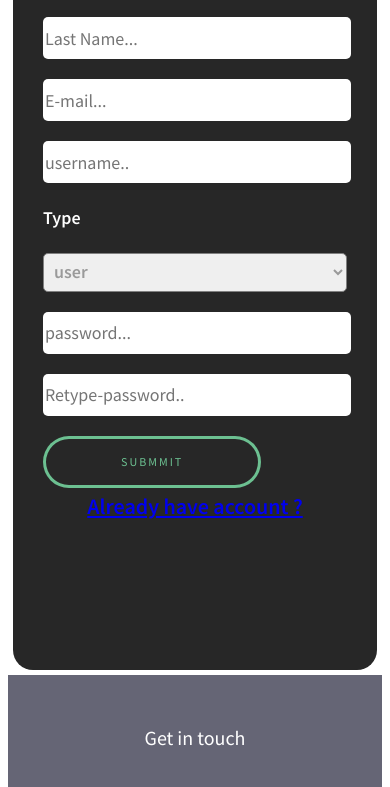
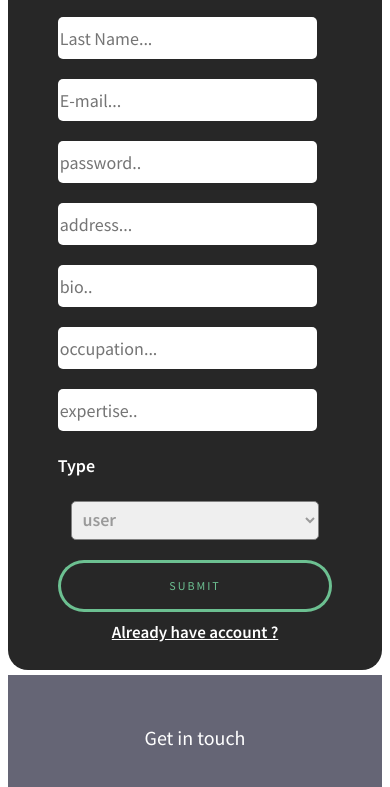
Before and after one commit to mujohn26/FREE-MENTORS, a plain HTML site: page UI/pages/signup-page.html in a window 390 px wide. Shown: the part 282-1069 px from the top of the page. Drawn offline with Linux system fonts and the light colour scheme.

Commit message:
bg(requestsession):correct button on request session page
correction of footer size at the bottom
correction of button on request mentorship page

[start #168250681]

```diff
--- a/UI/css/main.css
+++ b/UI/css/main.css
@@ -594,7 +594,7 @@ input[type="button"]:hover,
 button:hover,
 .button:hover,
 .pop-button:hover,
-.login-button:hover {
+.login-button:hover,.signup-button:hover {
   background-color: rgba(108, 192, 145, 0.15);
 }
 
@@ -1038,7 +1038,7 @@ input[type="password"] {
   height: 40px;
   font-size: 18px;
 }
-.login-link a {
+.login-link,.signup-link{
   font-size: 17px;
   line-height: 20px;
   color: white;
@@ -1111,12 +1111,13 @@ input[type="password"] {
   background: white;
 }
 .signupbox {
-  width: 360px;
+  width: 300px;
   height: 755px;
   background: #272727;
-  padding: 70px 30px;
+  padding: 70px 50px;
   margin: 5px;
   border-radius: 20px;
+
 }
 .signup-img {
   display: flex;
@@ -1138,9 +1139,10 @@ input[type="password"] {
   text-align: center;
 }
 .signupbox input {
-  width: 100%;
+  width: 93%;
   margin-bottom: 20px;
   border-radius: 0.3em;
+
 }
 .signupbox input[type="text"],
 input[type="password"] {
@@ -1162,7 +1164,7 @@ input[type="password"] {
 .signupbox select {
   margin: 20px auto;
   display: block;
-  width: 100%;
+  width: 90%;
   padding: 6px;
   border: 1px solid gray;
   font-weight: bold;
@@ -1661,3 +1663,36 @@ input[type="password"],input[type="email"] {
 .container-wrap {
   padding-bottom: 2.5rem;
 }
+.signup-button{
+  -moz-appearance: none;
+  -webkit-appearance: none;
+  -ms-appearance: none;
+  appearance: none;
+  -moz-transition: background-color 0.2s ease-in-out, color 0.2s ease-in-out;
+  -webkit-transition: background-color 0.2s ease-in-out, color 0.2s ease-in-out;
+  -ms-transition: background-color 0.2s ease-in-out, color 0.2s ease-in-out;
+  transition: background-color 0.2s ease-in-out, color 0.2s ease-in-out;
+  background-color: transparent;
+  box-shadow: inset 0 0 0 3px #6cc091;
+  color: #6cc091 !important;
+  border-radius: 30px;
+  border: 0;
+  cursor: pointer;
+  display: inline-block;
+  font-size: 0.75em;
+  font-weight: 400;
+  height: 15%;
+  line-height: 4.4em;
+  letter-spacing: 2px;
+  padding: 0 9.3em;
+  vertical-align: middle;
+  text-align: center;
+  text-decoration: none;
+  text-transform: uppercase;
+  white-space: nowrap;
+
+
+
+
+
+}
--- a/UI/pages/signup-page.html
+++ b/UI/pages/signup-page.html
@@ -1,4 +1,4 @@
-<!DOCTYPE HTML>
+<!DOCTYPE html>
 
 <html>
   <head>
@@ -7,79 +7,76 @@
     <meta name="viewport" content="width=device-width, initial-scale=1" />
     <link rel="stylesheet" href="../css/main.css" />
     <script type="text/javascript" src="../js/popup.js"></script>
-        <link rel="stylesheet" href="../css/fontawesome/css/all.css">
+    <link rel="stylesheet" href="../css/fontawesome/css/all.css" />
   </head>
   <body class="subpage">
-
     <!-- Header -->
     <header id="header">
       <div class="inner">
         <a href="index.html" class="logo">Free Mentors</a>
         <nav id="nav">
           <a href="../index.html">Home</a>
-						<a href="#">contact</a>
-						<a href="#">Help</a>
+          <a href="contact-us.html">contact</a>
         </nav>
-					<a href="#navPanel" class="navPanelToggle"><span class="fa fa-bars"></span></a>
+        <a href="#navPanel" class="navPanelToggle"
+          ><span class="fa fa-bars"></span
+        ></a>
       </div>
     </header>
     <!--MAIN-->
-            <div  class="header-main-signup">
+    <div class="header-main-signup">
       <div class="signupbox">
         <div class="signup-img">
-                <img src="../img/user1.png" alt="User"  >
+          <img src="../img/user1.png" alt="User" />
         </div>
-                <div >
+        <div>
           <h1 class="signup-title">REGISTER</h1>
           <form>
-
-                <input type="text" placeholder="First Name..." required>
-                <input type="text" placeholder="Last Name..." required>
-                <input type="text" placeholder="E-mail..." required>
-                <input type="text" placeholder="username.." required><br>
+            <input type="text" placeholder="First Name..." required />
+            <input type="text" placeholder="Last Name..." required />
+            <input type="text" placeholder="E-mail..." required />
+            <input type="password" placeholder="password.." required /><br />
+            <input type="text" placeholder="address..." required />
+            <input type="text" placeholder="bio.." required />
+            <input type="text" placeholder="occupation..." required />
+            <input type="text" placeholder="expertise.." required />
             <label>Type</label>
-                <select id="type-select"name="type" onchange="call(this)">
+            <select id="type-select" name="type">
               <option value="user">user</option>
               <option value="mentor">Mentor</option>
             </select>
-                <textarea id="placeholder-signup"class="placeholder-signup" placeholder="Describe yourself here..."></textarea>
-                <input type="password" placeholder="password..." required>
-                <input type="password" placeholder="Retype-password.." required>
-                <a href="#" class="login-button">Submmit</a><br/>
-                <p><a href="login-page.html" class="signup-link">Already have account ?</a></p>
+
+            <a href="#" class="signup-button">Submit</a><br />
+            <p>
+              <a href="login-page.html" class="signup-link"
+                >Already have account ?</a
+              >
+            </p>
           </form>
         </div>
       </div>
     </div>
 
-
-
-
-
-
-
     <!-- Footer -->
     <footer id="footer">
       <div class="inner">
-
         <h3>Get in touch</h3>
         <ul class="icons">
-
-          <li><i class="fab fa-facebook fa-2x" ></i><a href="#" ><span >Facebook</span></a></li>
-          <li> <i  class="fab fa-twitter-square fa-2x"></i><a href="#">Twitter</a></li>
-          <li> <i  class="fab fa-linkedin fa-2x"></i><a href="#">LinkedIn</a></li>
-
+          <li>
+            <i class="fab fa-facebook fa-1x"></i
+            ><a href="#"><span>Facebook</span></a>
+          </li>
+          <li>
+            <i class="fab fa-twitter-square fa-1x"></i><a href="#">Twitter</a>
+          </li>
+          <li><i class="fab fa-linkedin fa-1x"></i><a href="#">LinkedIn</a></li>
         </ul>
 
-
-
         <div class="copyright">
-      &copy; Free Mentors All right reserved || Designed By <a >John MUGIRANEZA</a>.
+          &copy; Free Mentors All right reserved || Designed By
+          <a>John MUGIRANEZA</a>.
         </div>
-
       </div>
     </footer>
-
-
   </body>
 </html>
```
Also changed, not shown: UI/pages/lost-password.html (added, +56 -0 lines). Lines whose indentation alone changed are shown as unchanged.
